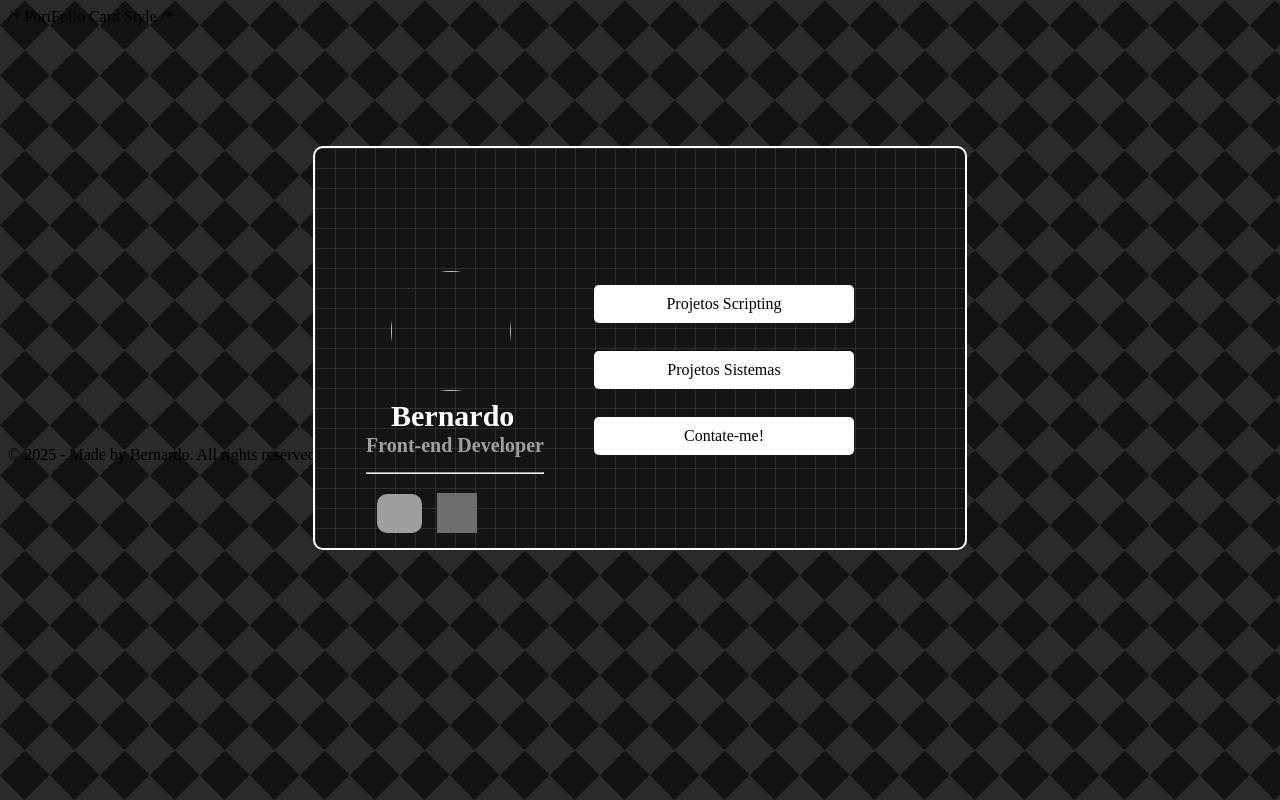
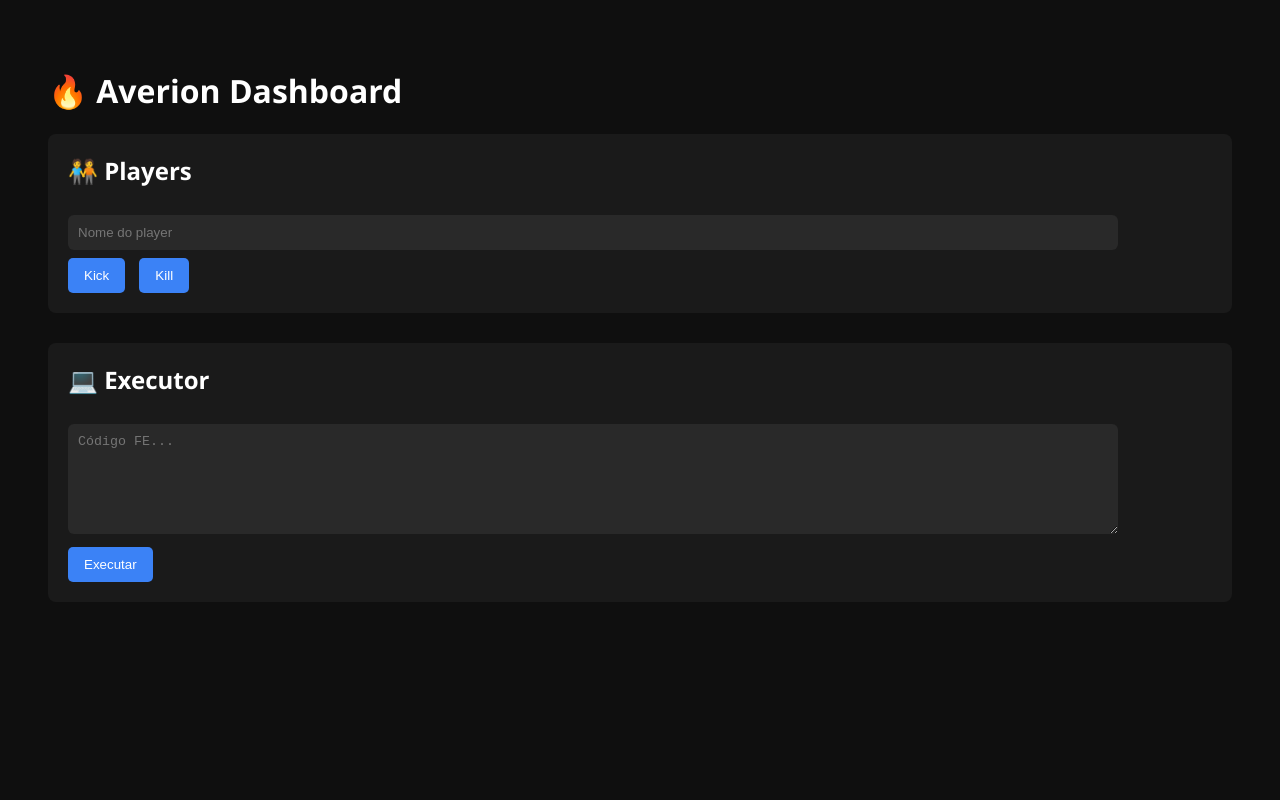
Before and after one commit to KALIangg/averion-dashboard, a plain HTML site: page portfolio.html in a window 1280 px wide. Drawn offline with Linux system fonts and the light colour scheme; grey boxes are pictures that could not be loaded.

Commit message:
Update portfolio.html

```diff
--- a/portfolio.html
+++ b/portfolio.html
@@ -1,188 +1,84 @@
-/* PortFolio Card Style /*
-
 <!DOCTYPE html>
-<html lang="pt-br">
+<html>
 <head>
-    <meta charset="UTF-8">
-    <meta name="viewport" content="width=device-width, initial-scale=1.0">
-    <title>LinkTree - Frontend</title>
+  <title>Averion Dashboard V1</title>
   <style>
-
     body {
-            background-color: #121212; /* Cor de fundo */
-            background-image:
-                linear-gradient(45deg, rgba(255, 255, 255, 0.1) 25%, transparent 25%, transparent 75%, rgba(255, 255, 255, 0.1) 75%),
-                linear-gradient(-45deg, rgba(255, 255, 255, 0.1) 25%, transparent 25%, transparent 75%, rgba(255, 255, 255, 0.1) 75%);
-            background-size: 50px 50px; /* Tamanho do grid */
+      font-family: 'Segoe UI', sans-serif;
+      background-color: #0f0f0f;
+      color: white;
+      padding: 40px;
     }
-
-
-
-
-
-        .GShape {
-            display: flex;
-            align-items: center;
-            justify-content: center;
-            position: relative;
-            top: 20px;
+    .section {
+      margin-bottom: 30px;
+      background: #1a1a1a;
+      padding: 20px;
+      border-radius: 8px;
     }
-
-
-
-        .Shape {
-            transition: 800ms;
-            background-color: rgb(20, 20, 20);
-            border: 2px solid rgb(255, 255, 255);
-            border-radius: 10px;
-            width: 650px;
-            height: 400px;
-            position: relative;
-            top: 100px;
-
-            display: flex;
-            align-items: center;
-            justify-content: center;
-
-            /* Adicionando as linhas no fundo */
-            background-image:
-                linear-gradient(to right, rgba(255, 255, 255, 0.1) 1px, transparent 1px),
-                linear-gradient(to bottom, rgba(255, 255, 255, 0.1) 1px, transparent 1px);
-            background-size: 20px 20px; /* Define o espaçamento entre as linhas */
-
+    h2 {
+      margin-top: 0;
     }
-
-
-        .Links {
+    input, textarea {
+      width: 90%;
       padding: 10px;
-            text-align: center;
-            transition: 500ms;
-            background-color: white;
-            width: 240px;
+      margin: 8px 0;
+      border: none;
+      border-radius: 6px;
+      background-color: #292929;
+      color: white;
+    }
+    button {
+      background-color: #3b82f6;
+      color: white;
+      padding: 10px 16px;
       border: none;
       border-radius: 5px;
-            margin: 5px;
-            display: block;
-            position: relative;
-            top: 30px;
-            left: 45px;
+      cursor: pointer;
+      margin-right: 10px;
     }
-
-        .Links:hover {
-            background-color: rgb(235, 235, 235);
-            transform: scale(1.05);
+    button:hover {
+      background-color: #2563eb;
     }
-
-
-        #GitHub {
-            filter: invert(60%) brightness(0.9);
-        }
-
-
-
-        #Linkedin {
-            width: 45px;
-            height: 39px;
-            border: none;
-            border-radius: 10px;
-            position: relative;
-            top: 1px;
-        }
-
-
-        .fotos {
-            transition: 250ms;
-            width: 40px;
-            height: 40px;
-        }
-
-
-        .fotos:hover {
-            transform: scale(1.15);
-        }
-
-        .GPerfil {
-            position: relative;
-            top: 20px;
-        }
-
-        .perfil {
-            width: 120px;
-            height: 120px;
-            border: none;
-            border-radius: 60px;
-            position: relative;
-            left: 25px;
-            top: 17px;
-        }
-
-
-        .Titulo {
-            font-size: 30px;
-            margin: 10px 0 5px;
-            position: relative;
-            top: 15px;
-            left: 25px;
-            color: white;
-        }
-
-        .SubNome {
-            font-size: 20px;
-            color: rgb(161, 161, 161);
-            margin-bottom: 15px;
-        }
-
-        .Shape:hover {
-            border: solid 1px black;
-            transform: translateY(-10px);
-        }
-
-
-        .social-container {
-            display: flex;
-            gap: 15px;
-            margin-top: 10px;
-            position: relative;
-            top: 160px;
-            left: -437px;
-        }
-
   </style>
 </head>
 <body>
 
-<div class="GShape">
-    <div class="Shape">
+  <h1>🔥 Averion Dashboard</h1>
 
-        <div class="GPerfil">
-            <img src="\projeto2\perfil.jpg" class="perfil">
-            <h1 class="Titulo">Bernardo</h1>
-            <h2 class="SubNome">Front-end Developer</h2>
-            <hr>
+  <div class="section">
+    <h2>🧑‍🤝‍🧑 Players</h2>
+    <input type="text" id="target" placeholder="Nome do player">
+    <br>
+    <button onclick="sendCmd('kick')">Kick</button>
+    <button onclick="sendCmd('kill')">Kill</button>
   </div>
 
-
-        <form class="GForm">
-            <a class="Links" onclick="Link1">Projetos Scripting</a>
+  <div class="section">
+    <h2>💻 Executor</h2>
+    <textarea id="code" rows="6" placeholder="Código FE..."></textarea>
     <br>
-            <a class="Links" onclick="Link2">Projetos Sistemas</a>
-            <br>
-            <a class="Links" onclick="Link3">Contate-me!</a>
-        </form>
-
-        <div class="social-container">
-            <a href="https://linkedin.com"><img src="https://encrypted-tbn0.gstatic.com/images?q=tbn:ANd9GcQh4bNW4VTRcHNhAGGfL85npVjy7XZwOM6FGg&s" id="Linkedin" class="fotos"></a>
-            <a href="https://github.com/KALIangg"><img src="https://upload.wikimedia.org/wikipedia/commons/thumb/c/c2/GitHub_Invertocat_Logo.svg/180px-GitHub_Invertocat_Logo.svg.png" id="GitHub" class="fotos"></a>
-        </div>
-    </div>
+    <button onclick="sendCmd('exec')">Executar</button>
   </div>
 
-    <footer><p>© 2025 - Made by Bernardo. All rights reserved.</p></footer>
+  <script>
+    const firebaseURL = "https://averiondashboard-default-rtdb.firebaseio.com/commands.json"; // Troca pela tua URL Firebase
 
+    function sendCmd(action) {
+      const target = document.getElementById("target").value;
+      const code = document.getElementById("code").value;
 
+      const payload = {
+        action: action,
+        target: target,
+        code: code
+      };
 
-    <script>
-
+      fetch(firebaseURL, {
+        method: "PUT",
+        headers: { "Content-Type": "application/json" },
+        body: JSON.stringify(payload)
+      }).then(() => alert("✅ Comando enviado!"));
+    }
   </script>
 
 </body>
```
Lines whose indentation alone changed are shown as unchanged.
